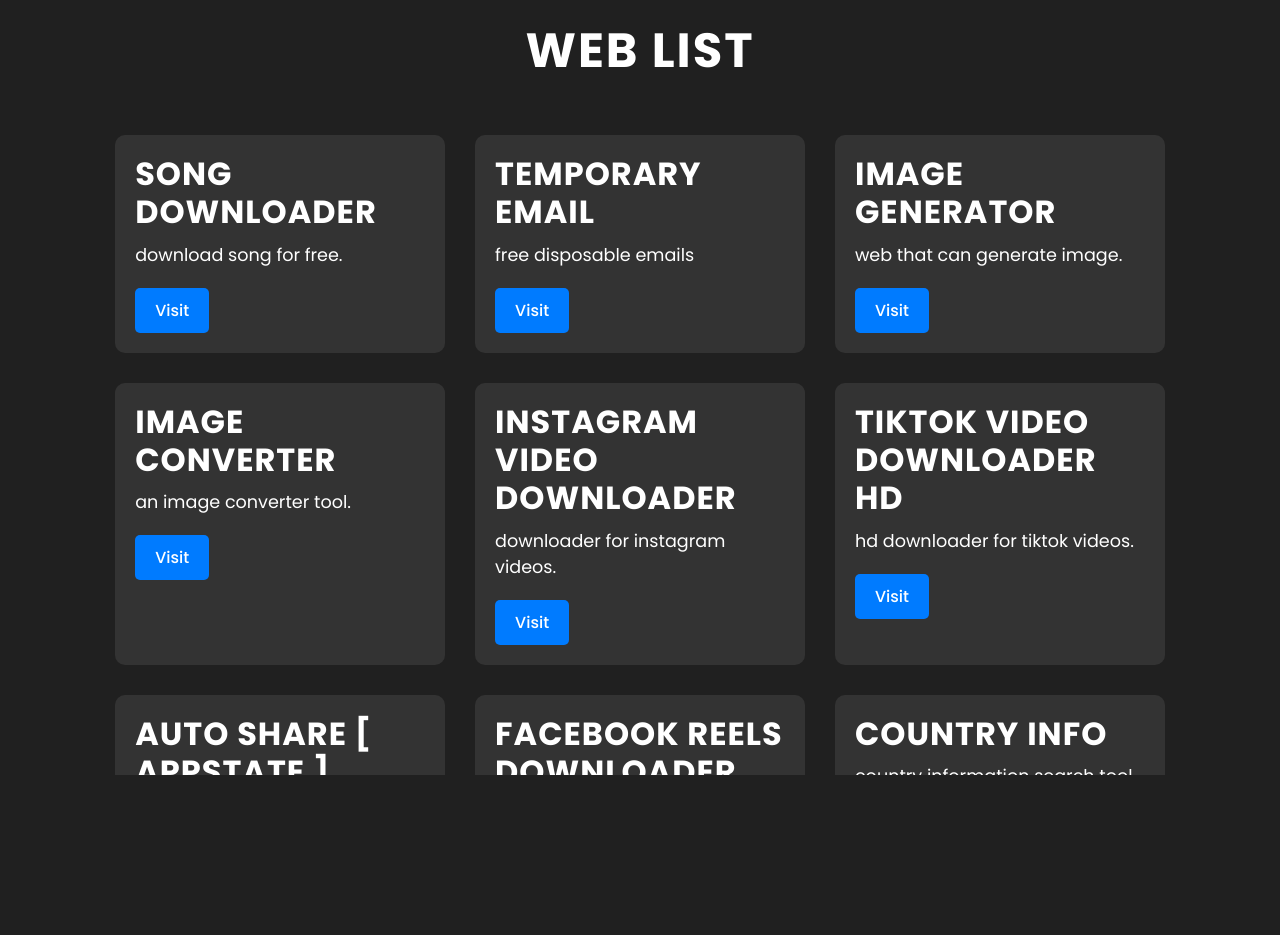
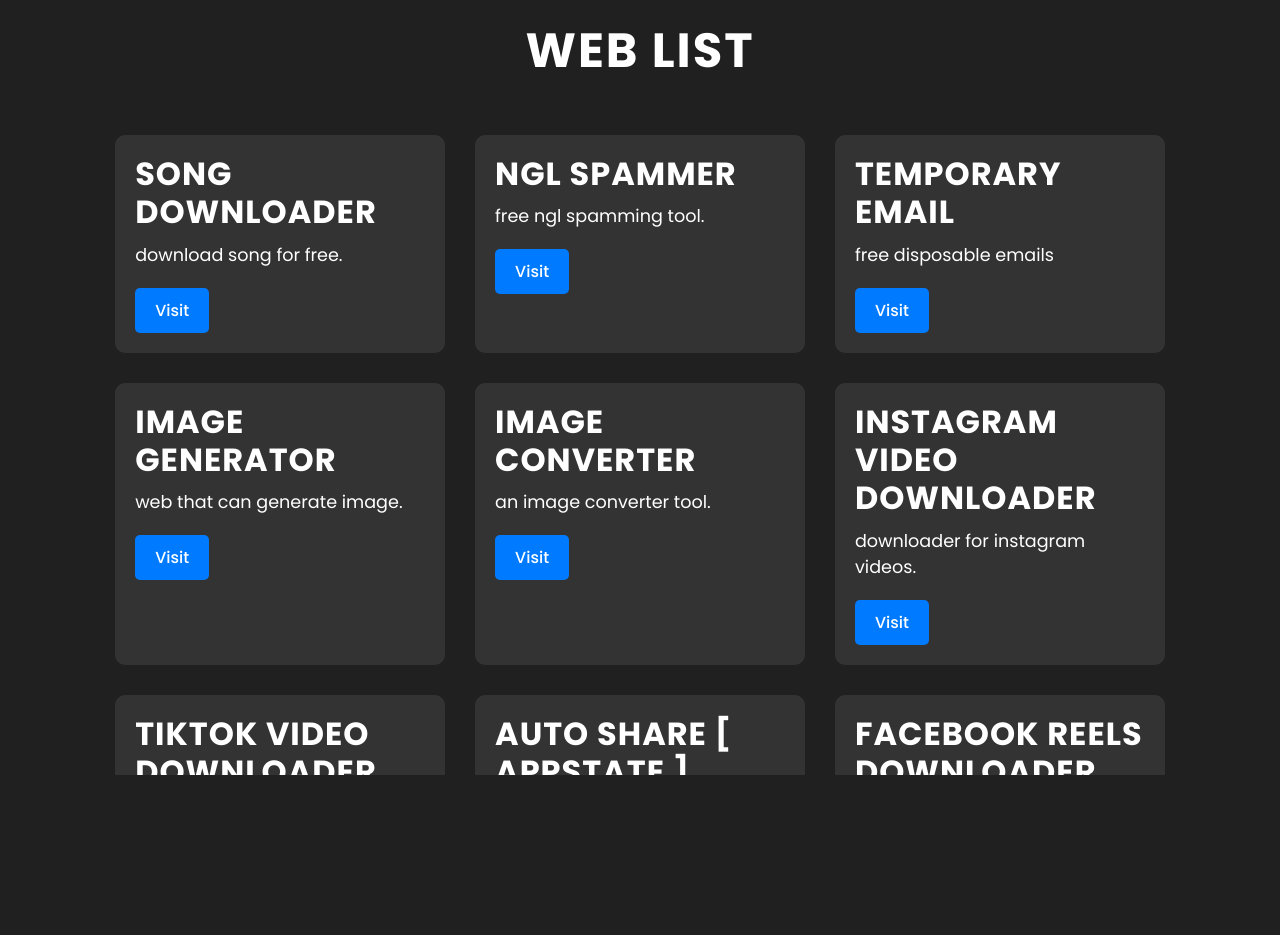
Before and after one commit to ZCDSPH/WEBS, a website: page public/index.html in a window 1280 px wide. Shown: the part 1520-2455 px from the top of the page. Drawn offline with Linux system fonts and the light colour scheme.

Commit message:
Update index.html

```diff
--- a/public/index.html
+++ b/public/index.html
@@ -58,6 +58,13 @@
                 <p class="web-desc">DOWNLOAD SONG FOR FREE.</p>
 
                 <a href="https://downloadermusichd.onrender.com/" target="_blank" class="btn">Visit</a>
+            </div>
+
+                  <div class="web-box">
+                <h3 class="web-title">NGL SPAMMER</h3>
+                <p class="web-desc">FREE NGL SPAMMING TOOL.</p>
+
+                <a href="https://nglspammerfree.onrender.com" target="_blank" class="btn">Visit</a>
             </div>
 
              <div class="web-box">
```
